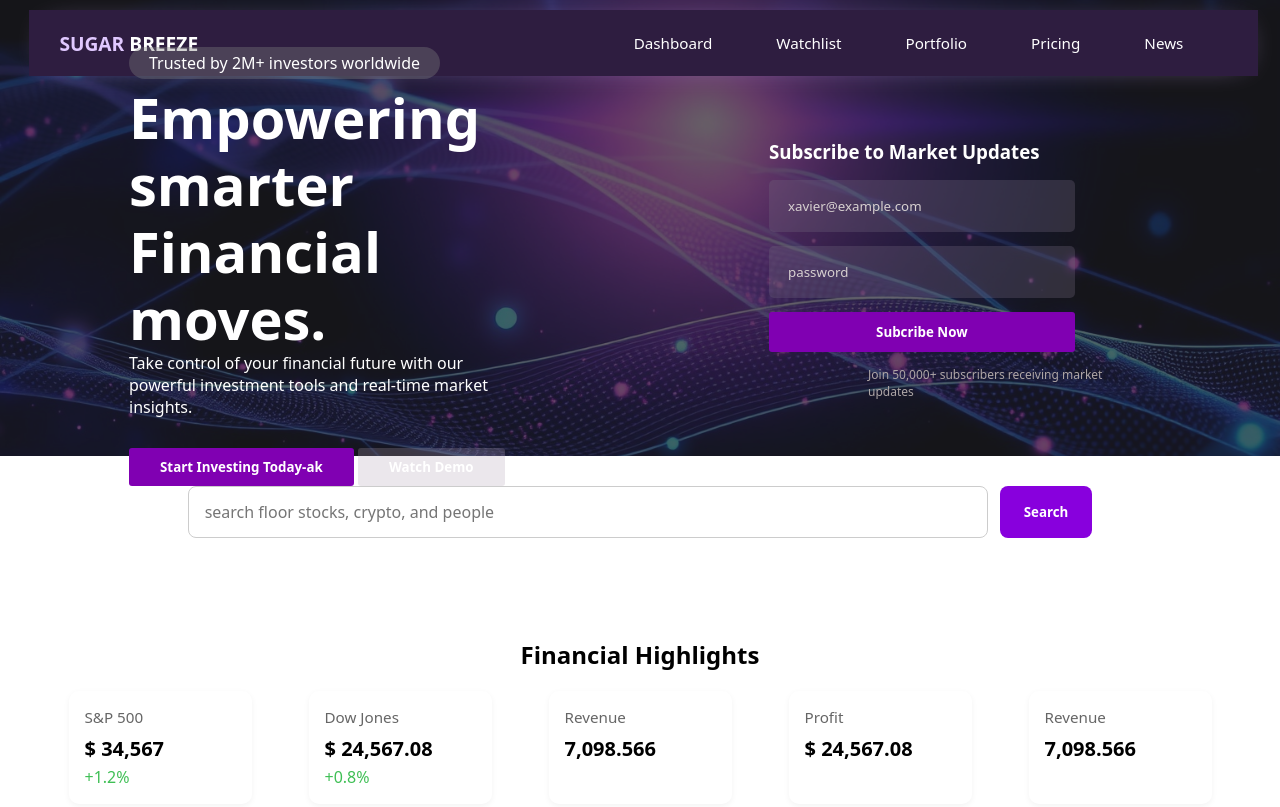
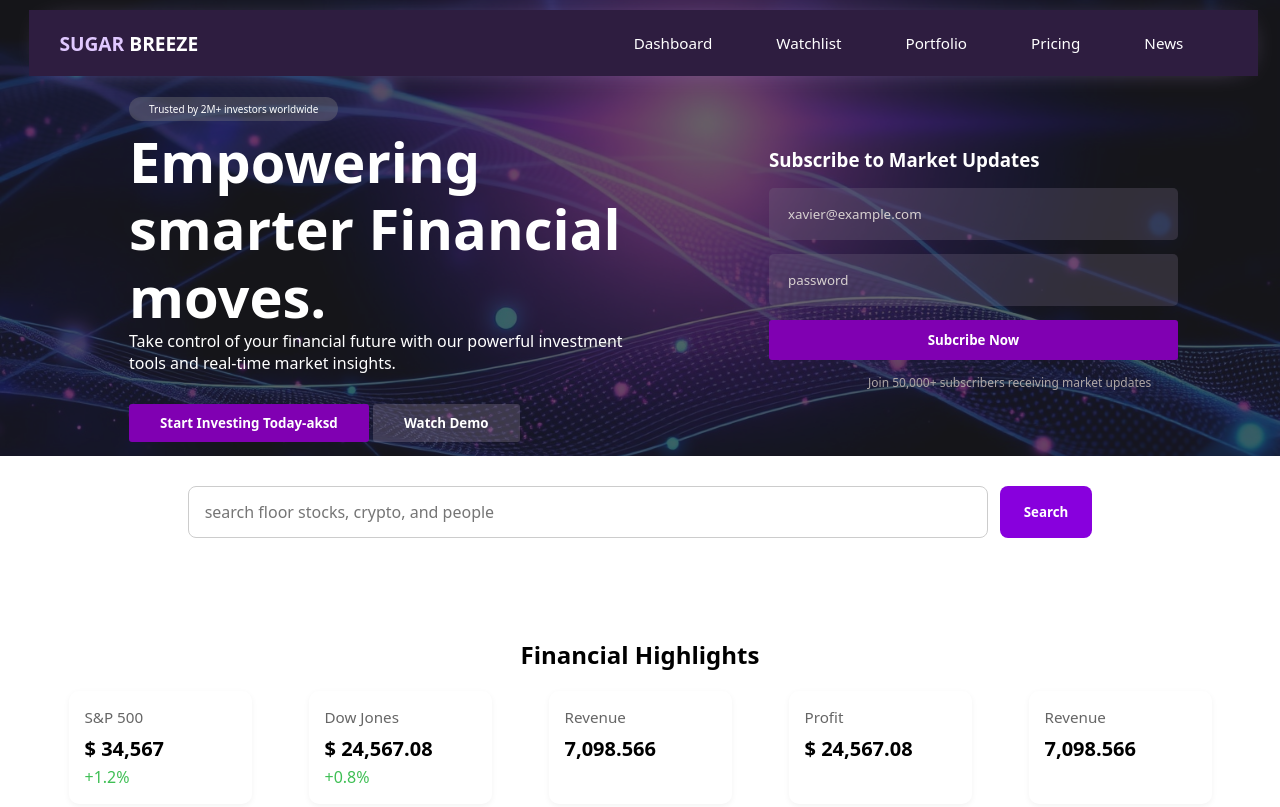
Before and after one commit to Aksh-navale/SugarBreeze, a plain HTML site: page index.html in a window 1280 px wide. Shown: the top 807 px of the page. Drawn offline with nearby package versions, Linux system fonts and the light colour scheme.

Commit message:
testing -repo

```diff
--- a/index.html
+++ b/index.html
@@ -14,7 +14,7 @@
         <span>Trusted by 2M+ investors worldwide</span>
           <h1>Empowering smarter Financial moves.</h1>
           <p>Take control of your financial future with our powerful investment tools and real-time market insights.</p>
-           <button class="start_investing">Start Investing Today-ak</button>
+           <button class="start_investing">Start Investing Today-aksd</button>
            <button class="watch_demo">Watch Demo</button>
       </div>
       <div class="hero_right">
--- a/style.css
+++ b/style.css
@@ -155,10 +155,12 @@ header {
 
 .hero_left, .hero_right {
   flex: 1;
+  margin-top: 82px;
+}
+.hero_left{
   padding: 0 129px;
-  margin-top: 82px;
+}
 
-}
 /* .hero_left{
   text-align: left !important;
   margin-top: 82px;
@@ -167,6 +169,7 @@ header {
   background-color: rgba(128, 128, 128, 0.36);
       padding: 5px 20px;
     border-radius: 22px;
+        font-size: 10px;
 }
 .start_investing{
       padding: 10px 31px;
```
